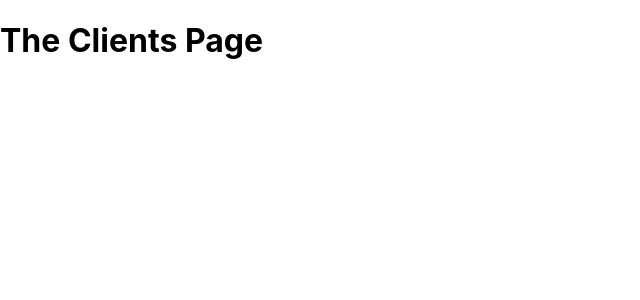
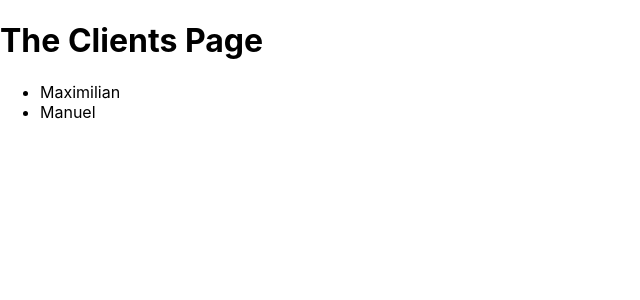
Before and after one commit to HasanMajid/nextjs-course, a Next.js app: page /clients in a window 1280 px wide. Shown: the top 300 px of the page, without its empty margins (0-640 px from the left). Built offline with nearby package versions, Linux system fonts and the light colour scheme.

Commit message:
navigating to dynamic routes

```diff
--- a/pages/clients/index.js
+++ b/pages/clients/index.js
@@ -1,7 +1,25 @@
+import Link from "next/link";
+
 function ClientsPage() {
+  const clients = [
+    { id: "max", name: "Maximilian" },
+    { id: "manuel", name: "Manuel" },
+  ];
+
   return (
     <div>
       <h1>The Clients Page</h1>
+      <ul>
+        {clients.map((client) => (
+          <li>
+            <Link
+              href={`/clients/${client.id}`}
+            >
+              {client.name}
+            </Link>
+          </li>
+        ))}
+      </ul>
     </div>
   );
 }
```
Also changed, not shown: pages/index.js (+9 -0 lines).
